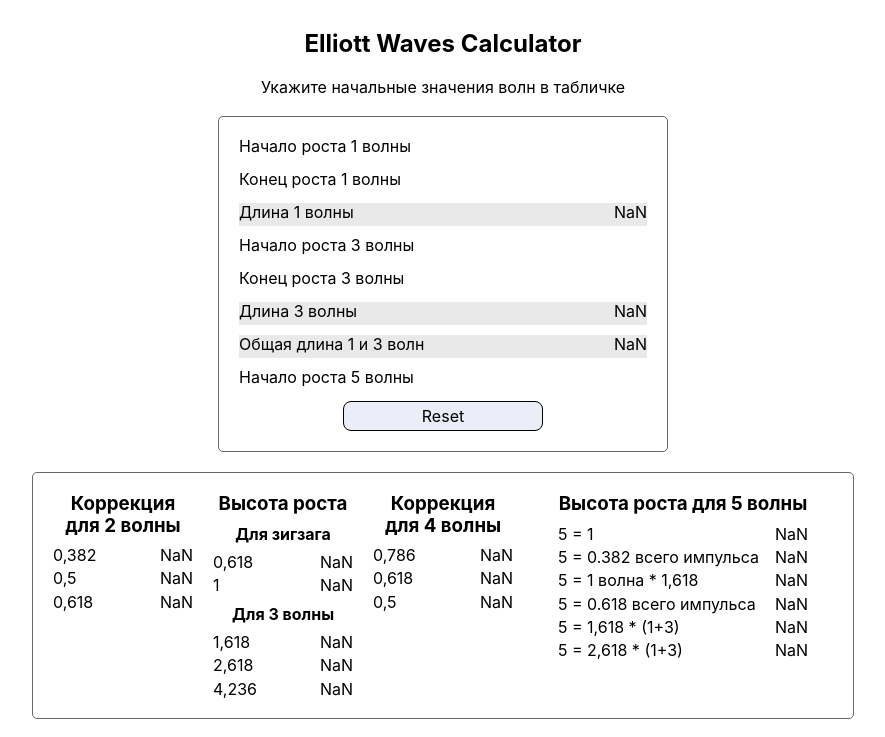
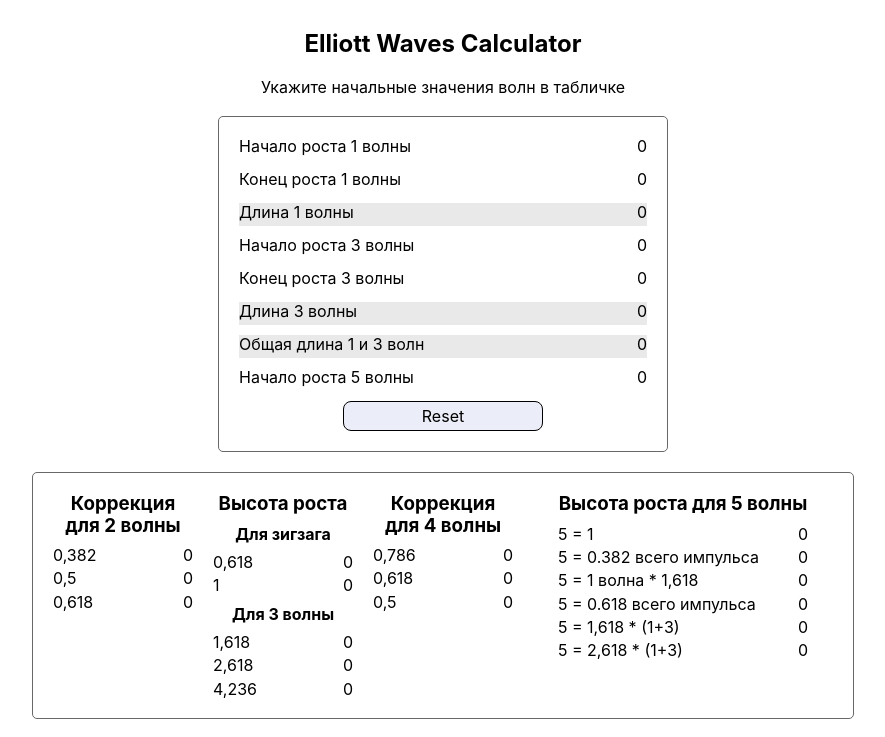
Before and after one commit to MarginTrader1/elliott-wave-calculator, a React (Vite) app: page / in a window 1280 px wide. Shown: the top 737 px of the page, without its empty margins (197-1082 px from the left). Built offline with nearby package versions, Linux system fonts and the light colour scheme.

Commit message:
Update App.jsx

```diff
--- a/src/components/App/App.jsx
+++ b/src/components/App/App.jsx
@@ -26,13 +26,13 @@ const initialStateCorrection = {
 //получаем данные с локал сторедж
 const getLSData = () => {
    const wavesData = JSON.parse(localStorage.getItem("wavesImpuls"));
-   return wavesData === null ? initialStateCorrection : wavesData; //проверяем данные в локал сторедж
+   return wavesData === null ? initialStateImpuls : wavesData; //проверяем данные в локал сторедж
 };
 
 //получаем данные с локал сторедж
 const getLSDataCorrection = () => {
    const wavesData = JSON.parse(localStorage.getItem("wavesCorrection"));
-   return wavesData === null ? initialStateImpuls : wavesData; //проверяем данные в локал сторедж
+   return wavesData === null ? initialStateCorrection : wavesData; //проверяем данные в локал сторедж
 };
 
 function App() {
@@ -73,9 +73,16 @@ function App() {
       localStorage.setItem("wavesCorrection", JSON.stringify(correction));
    }, [correction]);
 
+   console.dir(impuls);
+
    // обработка данных для импульса
    const { startWave1, endWave1, startWave3, endWave3, startWave5 } = impuls;
    const wave1Lenght = endWave1 - startWave1;
+
+   console.log(startWave1);
+   console.log(endWave1);
+   console.log(`wave1Lenght = ${wave1Lenght}`);
+
    const wave3Lenght = endWave3 - startWave3;
    const wave13Lenght = endWave3 - startWave1;
 
```
